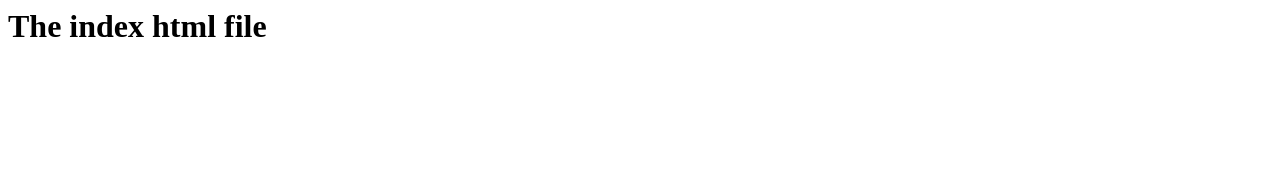
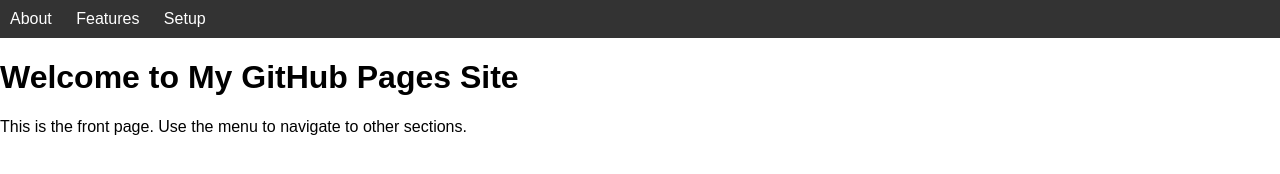
Before and after one commit to Szilvi489/GithubPages, a plain HTML site: page index.html in a window 1280 px wide. Drawn offline with Linux system fonts and the light colour scheme.

Commit message:
added some code and the link

```diff
--- a/index.html
+++ b/index.html
@@ -1 +1,38 @@
-<h1>The index html file</h1>
+<!DOCTYPE html>
+<html lang="en">
+<head>
+    <meta charset="UTF-8">
+    <meta name="viewport" content="width=device-width, initial-scale=1.0">
+    <title>My GitHub Pages Site</title>
+    <style>
+        body {
+            font-family: Arial, sans-serif;
+            margin: 0;
+            padding: 0;
+        }
+        nav {
+            background: #333;
+            padding: 10px;
+        }
+        nav a {
+            color: white;
+            text-decoration: none;
+            margin-right: 20px;
+        }
+        nav a:hover {
+            text-decoration: underline;
+        }
+    </style>
+</head>
+<body>
+<nav>
+    <a href="about.html">About</a>
+    <a href="features.html">Features</a>
+    <a href="setup.html">Setup</a>
+</nav>
+<main>
+    <h1>Welcome to My GitHub Pages Site</h1>
+    <p>This is the front page. Use the menu to navigate to other sections.</p>
+</main>
+</body>
+</html>
```
Also changed, not shown: about.html (added, +13 -0 lines).
